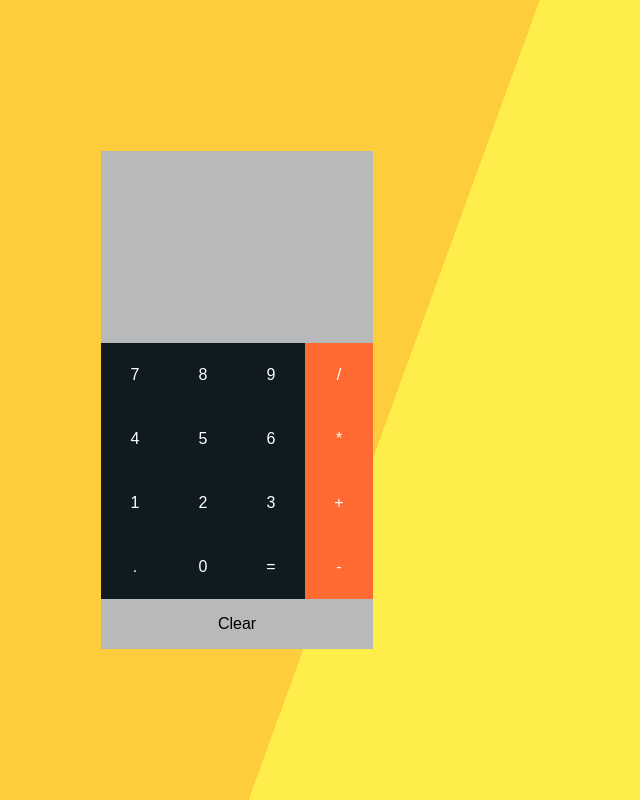
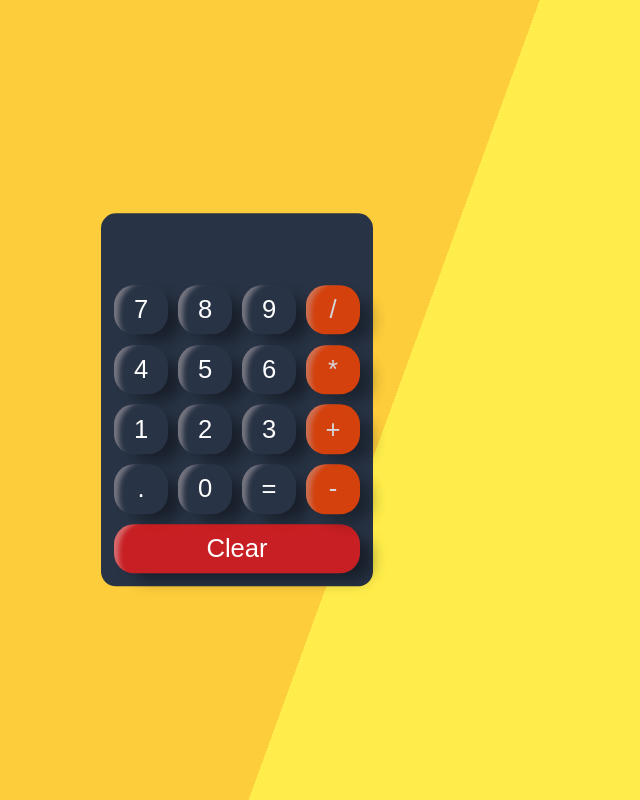
Before and after one commit to skevprog/calculator, a React (Create React App) app: page / in a window 1280 px wide. Shown: the whole page, without its empty margins (403-1043 px from the left). Built offline with nearby package versions, Linux system fonts and the light colour scheme.

Commit message:
Add styles

```diff
--- a/src/App.css
+++ b/src/App.css
@@ -2,10 +2,6 @@
   text-align: center;
   height: 100vh;
   background: linear-gradient(110deg, #fdcd3b 60%, #ffed4b 60%);
-}
-
-button:focus {
-  outline: 0;
 }
 
 button {
@@ -14,68 +10,10 @@ button {
   padding: 0;
 }
 
-.calculator {
-  width: 17em;
-  background-color: #fff;
-  position: absolute;
-  top:50%;
-  left: 50%;
-  transform: translate(-50%, -50%);
+button:focus {
+  outline: 0;
 }
 
-.calculator .screen {
-  display: flex;
-  align-items: flex-end;
-  justify-content: flex-end;
-  background-color: #B7B9BB;
-  height: 10em;
-  padding: 1em;
+.transparent-background {
+  background-color: transparent;
 }
-
-.row {
-  display: flex;
-}
-
-.key {
-  background-color: #0F1A21;
-  display: flex;
-  flex: 1;
-  height: 4em;
-  justify-content: center;
-  align-items: center;
-}
-
-.key[scale='1'] {
-  animation: scale 0.1s forwards;
-}
-
-@keyframes scale {
-  0% {
-    transform: scale(0.9);
-  }
-  100% {
-    transform: scale(1);
-  }
-}
-
-.keyboard .clear {
-  background-color: #B7B9BB;
-  padding: 1em;
-  width: 100%;
-}
-
-.keyboard .key {
-  color: #fff;
-}
-
-.keyboard .operator {
-  background-color: orangered;
-}
-
-.key:disabled {
-  opacity: 0.8;
-}
-
-.screen .result {
-  text-align: center;
-}
--- /dev/null
+++ b/src/components/Key/Key.css
@@ -0,0 +1,35 @@
+.key {
+    background-color: #283345;
+    display: flex;
+    flex: 1;
+    justify-content: center;
+    align-items: center;
+    color: #fff;
+    border-radius: 20px;
+    margin: 0.2em;
+    font-size: 1.6em;
+    padding: 0.4em;
+    box-shadow: 15px  10px 15px -3px rgba(0, 0, 0, 0.4),
+    inset 15px 5px 5px -10px rgba(238, 221, 221, 0.4);
+  }
+
+.row:first-child .key {
+  margin: 0 0.2em 0.2em 0.2em;
+}
+
+.key:disabled {
+    opacity: 0.8;
+}
+
+.key[scale='1'] {
+    animation: scale 0.1s forwards;
+}
+
+@keyframes scale {
+  0% {
+    transform: scale(0.9);
+  }
+  100% {
+    transform: scale(1);
+  }
+}
--- a/src/components/Key/index.js
+++ b/src/components/Key/index.js
@@ -1,5 +1,6 @@
 import React, { useState } from 'react';
 import PropTypes from 'prop-types';
+import './Key.css';
 
 const Key = React.memo((props) => {
   const [animateButton, setAnimateButton] = useState(0);
--- /dev/null
+++ b/src/components/Screen/Screen.css
@@ -0,0 +1,14 @@
+.screen {
+    display: flex;
+    align-items: flex-end;
+    justify-content: flex-end;
+    height: 2em;
+    padding: 1em;
+}
+
+.result {
+    text-align: center;
+    font-size: 2.5em;
+    color: #fff;
+    line-height: 32px; /* To center verically (same number as div's height */
+}
--- a/src/components/Screen/index.js
+++ b/src/components/Screen/index.js
@@ -1,8 +1,9 @@
 import React from 'react';
 import PropTypes from 'prop-types';
+import './Screen.css';
 
 const Screen = ({ input }) => (
-  <div className="screen">
+  <div className="screen transparent-background">
     <span className="result">{input}</span>
   </div>
 );
--- /dev/null
+++ b/src/containers/Calculator/Calculator.css
@@ -0,0 +1,25 @@
+.calculator {
+    width: 17em;
+    position: absolute;
+    top:50%;
+    left: 50%;
+    transform: translate(-50%, -50%);
+    background-color: #283345;
+    border-radius: 15px;
+  }
+
+  .row {
+    display: flex;
+  }
+
+  .keyboard {
+    padding: 0.5em;
+  }
+
+  .keyboard .clear {
+    background-color: rgba(243, 26, 26, 0.788);
+  }
+
+  .keyboard .operator {
+    background-color: orangered;
+  }
--- a/src/containers/Calculator/index.js
+++ b/src/containers/Calculator/index.js
@@ -1,6 +1,7 @@
 import React, { PureComponent } from 'react';
 import { Key, Screen } from '../../components';
 import calculation from '../../utils';
+import './Calculator.css';
 
 const initialState = {
   input: '',
@@ -52,7 +53,7 @@ export default class Calculator extends PureComponent {
       render() {
         const { input, disabled } = this.state;
         return (
-          <div className="calculator">
+          <div className="calculator transparent-background">
             <Screen input={input} />
             <div className="keyboard">
               <div className="row">
@@ -99,9 +100,9 @@ export default class Calculator extends PureComponent {
                   onClick={this.handleOperatorPress}
                 />
               </div>
-              <button type="button" className="clear" onClick={this.handleClearPress}>
-                <span>Clear</span>
-              </button>
+              <div className="row">
+                <Key value="Clear" className="clear" onClick={this.handleClearPress} />
+              </div>
             </div>
           </div>
         );
```
